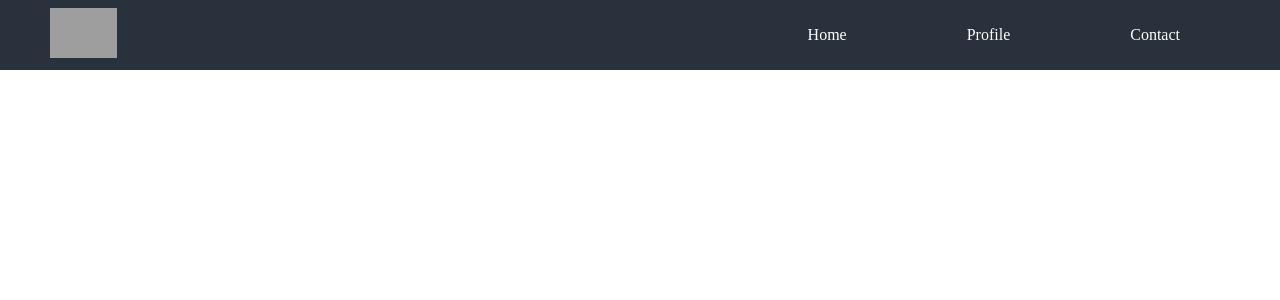
After one commit to DangolSrijit/AI_attendance, a Flask app: template templates/attendees_dashboard.html in a window 1280 px wide. The commit adds this page. Shown: the top 300 px of the page. Run offline with Flask 3, Linux system fonts and the light colour scheme; the template is opened without the code that fills it, so the values that code supplies are empty; grey boxes are pictures that could not be loaded.

Commit message:
nav bar for attendees

```diff
--- /dev/null
+++ b/static/css/attendees_dashboard.css
@@ -0,0 +1,42 @@
+@import url('https://fonts.googleapis.com/css2?family=Montserrat:wght@500&display=swap');
+*{
+    padding: 0;
+    margin: 0;
+    box-sizing: border-box;
+    color: rgb(46, 39, 39);
+}body {
+    margin: 0;
+    padding: 0;
+}
+
+nav {
+    background-color: rgb(41,50,60);
+    overflow: hidden;
+    display: flex;
+    align-items: center;
+    justify-content: space-between;
+}
+
+.menu a {
+
+
+    color: white;
+    text-align: center;
+    padding: 14px 16px;
+    text-decoration: none;
+    padding-right: 100px;
+
+}
+
+nav a:hover {
+    background-color: #ddd;
+    color: black;
+}
+
+nav img {
+
+    margin: 8px auto;
+    max-width: 100%;
+    height: 50px;
+    padding-left: 50px;
+}
--- /dev/null
+++ b/templates/attendees_dashboard.html
@@ -0,0 +1,28 @@
+<!DOCTYPE html>
+<html lang="en">
+
+<head>
+    <meta charset="UTF-8">
+    <meta name="viewport" content="width=device-width, initial-scale=1.0">
+    <link rel="stylesheet" href="../static/css/attendees_dashboard.css">
+    <title>Attendees</title>
+</head>
+
+<body>
+
+    <nav>
+        <div class="logo">
+            <img src="../static/img/logo-white-transparent.png">
+        </div>
+        <div class="menu">
+            <a href="#home">Home</a>
+            <a href="#services">Profile</a>
+            <a href="#contact">Contact</a>
+        </div>
+    </nav>
+
+
+
+</body>
+
+</html>
```
Also changed, not shown: static/css/style.css (+1 -6 lines).
